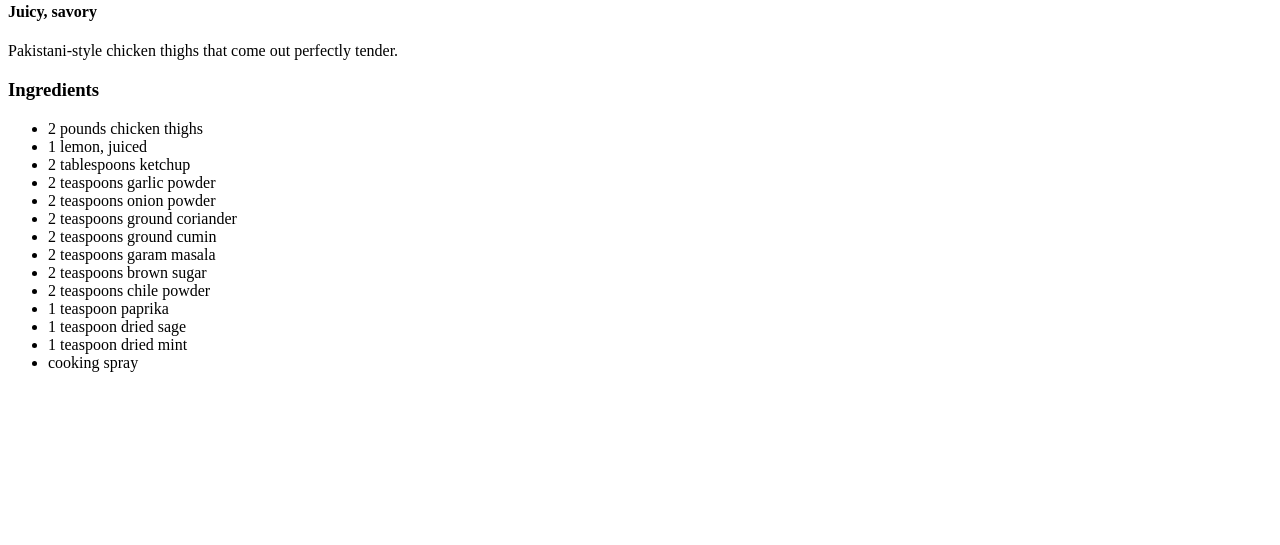
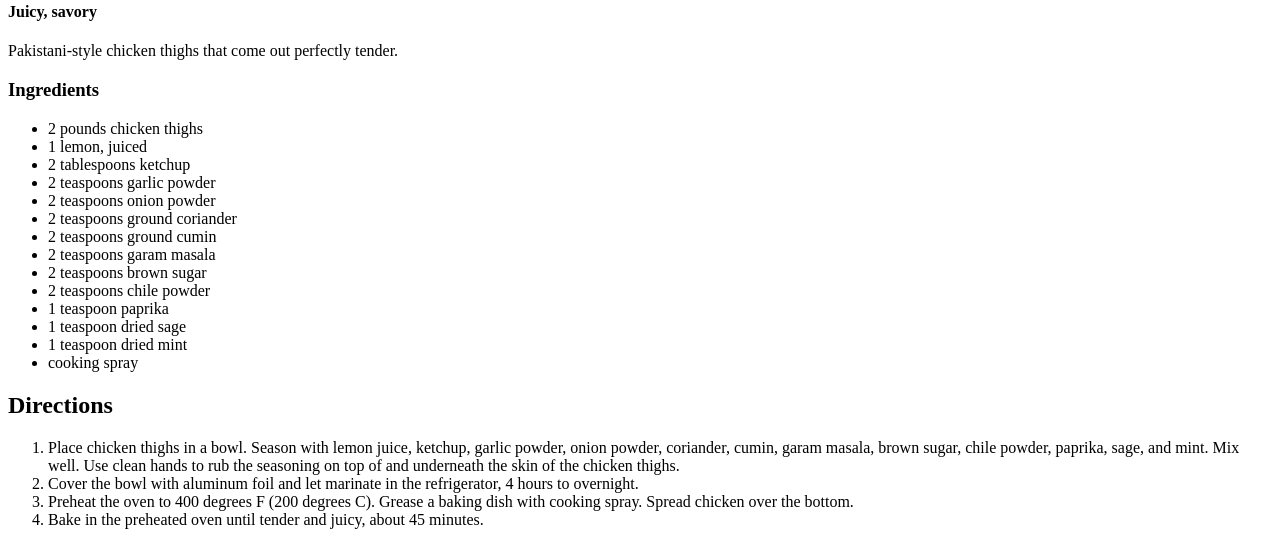
Before and after one commit to Ether2879/Ether2879.github.io, a plain HTML site: page recipes/roast-chicken-thighs.html in a window 1280 px wide. Shown: the part 402-947 px from the top of the page. Before the commit the page ends 800 px from the top, so only its background shows below. Drawn offline with Linux system fonts and the light colour scheme.

Commit message:
add Directions

```diff
--- a/recipes/roast-chicken-thighs.html
+++ b/recipes/roast-chicken-thighs.html
@@ -32,5 +32,26 @@
       <li>1 teaspoon dried mint</li>
       <li>cooking spray</li>
     </ul>
+
+    <h2>Directions</h2>
+    <ol>
+      <li>
+        Place chicken thighs in a bowl. Season with lemon juice, ketchup, garlic
+        powder, onion powder, coriander, cumin, garam masala, brown sugar, chile
+        powder, paprika, sage, and mint. Mix well. Use clean hands to rub the
+        seasoning on top of and underneath the skin of the chicken thighs.
+      </li>
+      <li>
+        Cover the bowl with aluminum foil and let marinate in the refrigerator,
+        4 hours to overnight.
+      </li>
+      <li>
+        Preheat the oven to 400 degrees F (200 degrees C). Grease a baking dish
+        with cooking spray. Spread chicken over the bottom.
+      </li>
+      <li>
+        Bake in the preheated oven until tender and juicy, about 45 minutes.
+      </li>
+    </ol>
   </body>
 </html>
```
